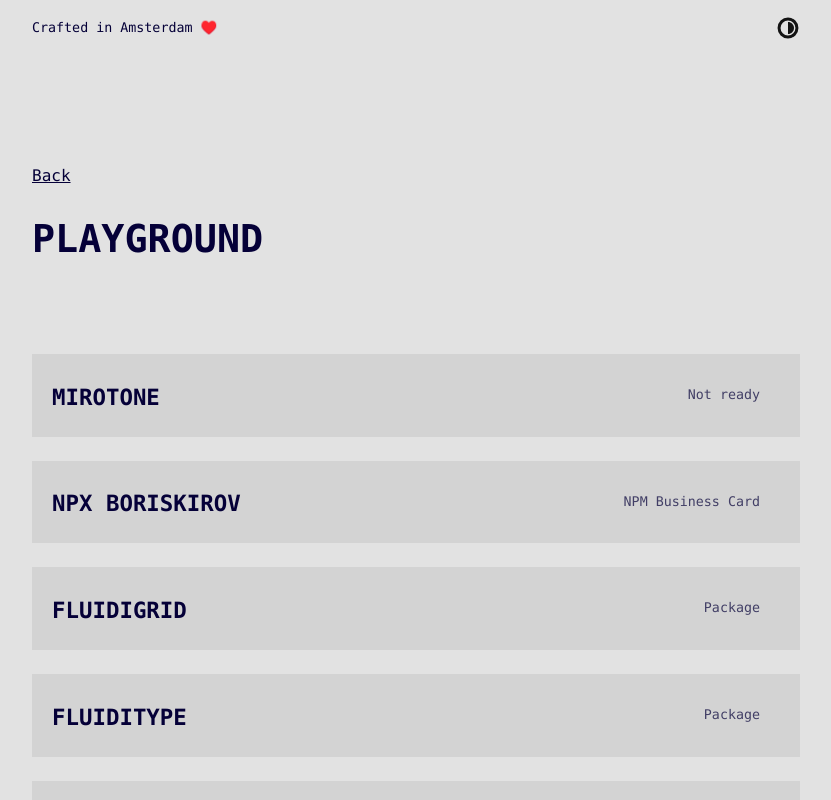
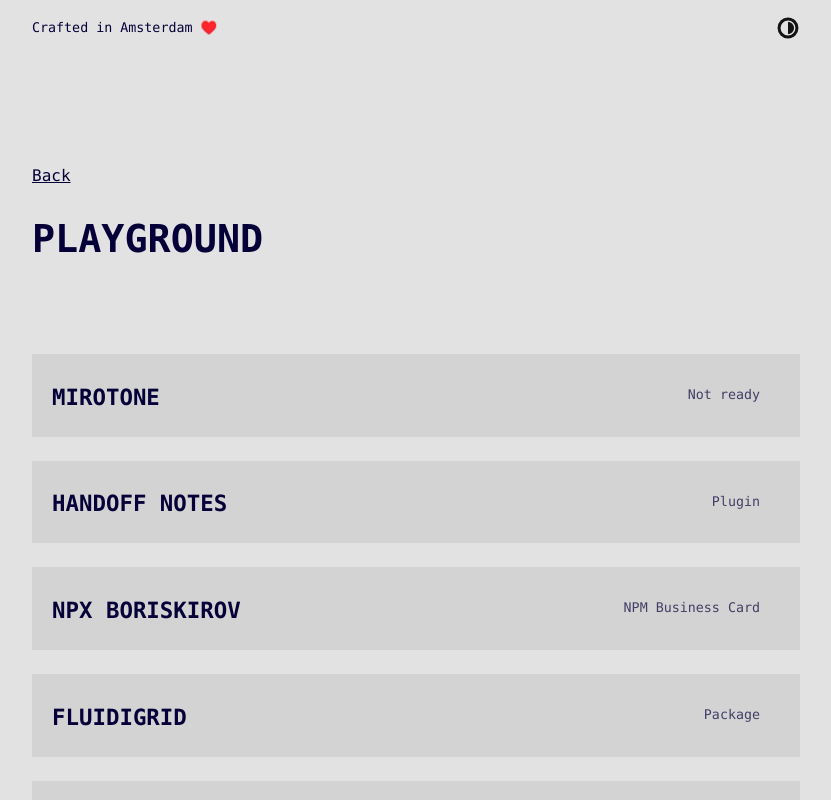
Before and after one commit to boriskirov/boris-kirov-portfolio, a Next.js app: page /playground in a window 1280 px wide. Shown: the top 800 px of the page, without its empty margins (224-1055 px from the left). Built offline with nearby package versions, Linux system fonts and the light colour scheme.

Commit message:
added figma plugin inside the playground

```diff
--- a/pages/playground.js
+++ b/pages/playground.js
@@ -91,6 +91,18 @@ function Playground() {
 
                 <a
                   className={`${utilStyles.externalPassage}`}
+                  href="https://www.figma.com/community/plugin/943057200269205449/Handoff-notes"
+                  target="_blank"
+                  rel="noopener noreferrer"
+                >
+                  <div>
+                    <h3 className={`${utilStyles.headingL}`}>Handoff Notes </h3>
+                  </div>
+                  <small>Plugin</small>
+                </a>
+
+                <a
+                  className={`${utilStyles.externalPassage}`}
                   href="/playground/npx-boriskirov"
                   rel="noopener noreferrer"
                 >
```
